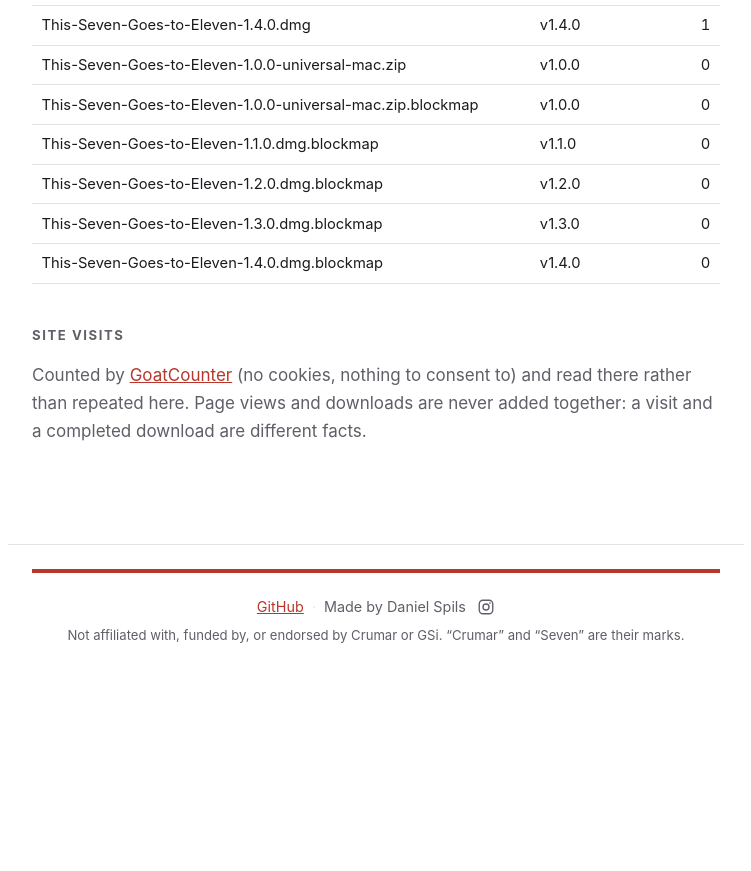
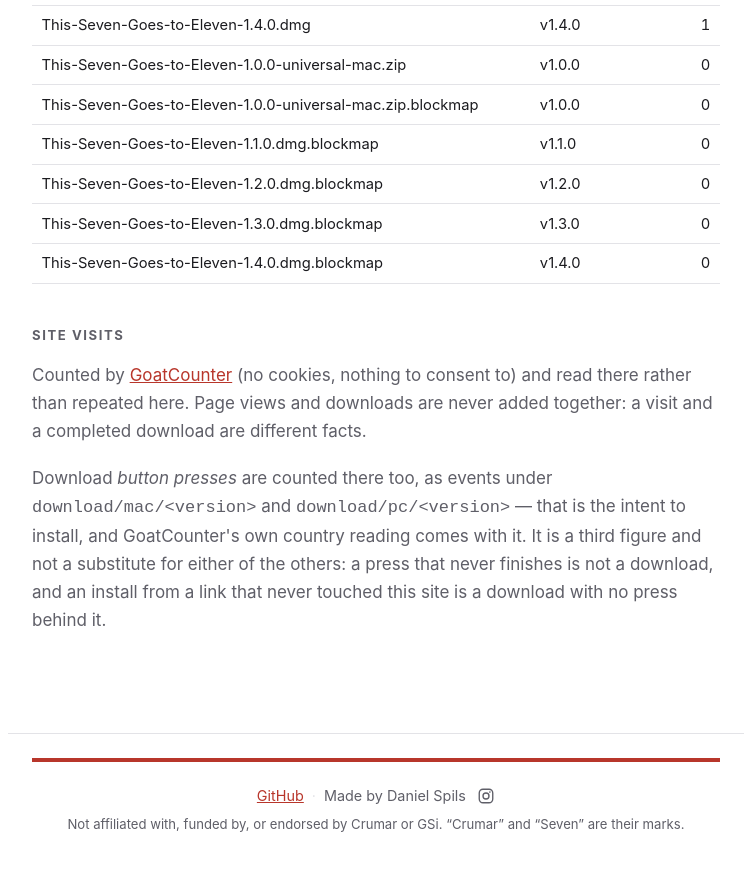
Before and after one commit to danielspils/this-seven-goes-to-eleven, a Jekyll site: the page built from docs/metrics.md, in a window 1280 px wide and 900 px high, scrolled down 1985 px. Shown: the top 871 px of the window, without its empty margins (264-1015 px from the left). Built offline with Jekyll 4.4.1, drawn with Linux system fonts in a browser that asks for light colours; comment, search, counter and statistics services are not loaded; before the commit the page ends 2696 px from its top, so only the background shows below that.

Commit message:
Count the download press, which is the half this site can see
GitHub reports a number and nothing else — never where a download came
from, and never how many people pressed a button without finishing. The
press is the only half a website can observe, and nothing was recording
it on either project.

One GoatCounter event per press, under download/mac/<version> and
download/pc/<version>. Cookieless, same script the layout already loads,
nothing new to consent to — and GoatCounter's own country reading comes
with it, which is the field JP gets from its Worker and the Seven had no
source for at all.

THE VERSION IS THE ONE THE BUTTON RESOLVED TO, not whatever is newest
when somebody reads the figures, so a press is attributed to the release
it would actually have fetched.

THREE COUNTS, NEVER ADDED TOGETHER — written into the layout beside the
tag so the next person meets the rule before the code:

  page views      somebody looked at a page
  button presses  somebody asked for an installer — the intent
  GitHub counters somebody's download completed

They will disagree, and the disagreement is the useful part: presses
that never became installs, and installs from links that never touched
this site. Summing them destroys precisely that.

IT CANNOT STAND IN FRONT OF A DOWNLOAD. The listener does not
preventDefault, does not await, and is wrapped so that a blocked, slow
or absent GoatCounter does nothing at all. The button's job is the
download; no measurement gets to interfere with it.

WHAT THIS STILL DOES NOT GIVE US, so nobody goes looking: active
installs, and which version people are actually running. A website
cannot see the app — that needs the app to say something, which means a
Worker to say it to. Left as its own decision.

Co-Authored-By: Claude Opus 5 <noreply@anthropic.com>

```diff
--- a/docs/assets/js/download.js
+++ b/docs/assets/js/download.js
@@ -52,4 +52,48 @@
       }
     })
     .catch(() => { /* the button already points at the release page */ });
+
+  // ── COUNTING THE CLICK ────────────────────────────────────────────────
+  //
+  // GitHub reports a number and nothing else — never where a download came
+  // from, and never how many people pressed a button without finishing. This
+  // records the PRESS, which is the only half this site can see.
+  //
+  // A CLICK IS NOT A DOWNLOAD, and the two are never added together. GitHub's
+  // counter is the completed transfer; this is the intent. They will disagree,
+  // and the difference is itself worth having: presses that never became
+  // installs. Same rule this site already applies to page views.
+  //
+  // GoatCounter, so it stays cookieless and there is nothing to consent to. It
+  // is the same script the layout already loads, asked to record an event
+  // rather than a page — and the country comes from GoatCounter's own reading
+  // of the request, not from anything stored on the visitor.
+  //
+  // Fire-and-forget by construction: `count` is queued and the navigation
+  // proceeds regardless. If GoatCounter is blocked, slow, or absent, this does
+  // nothing at all and the download is untouched — the button's job is the
+  // download, and no measurement may stand in front of it.
+  const platformOf = (a) =>
+    (a.classList.contains('btn-mac') || a.classList.contains('dl-mac')) ? 'mac'
+      : (a.classList.contains('btn-pc') || a.classList.contains('dl-pc')) ? 'pc'
+        : null;
+
+  for (const button of buttons) {
+    const platform = platformOf(button);
+    if (!platform) continue;
+    button.addEventListener('click', () => {
+      try {
+        if (!window.goatcounter || typeof window.goatcounter.count !== 'function') return;
+        // The version is whatever the button actually resolved to, so a click
+        // is attributed to the release it would have fetched — not to whatever
+        // is newest by the time anybody reads the figures.
+        const version = button.getAttribute('data-version') || 'unresolved';
+        window.goatcounter.count({
+          path: `download/${platform}/${version}`,
+          title: `Download ${platform} ${version}`,
+          event: true,
+        });
+      } catch { /* never let counting break a download */ }
+    });
+  }
 })();
--- a/docs/metrics.md
+++ b/docs/metrics.md
@@ -29,6 +29,14 @@ description: Usage and download figures for This Seven Goes to Eleven.
 (no cookies, nothing to consent to) and read there rather than repeated here.
 Page views and downloads are never added together: a visit and a completed
 download are different facts.</p>
+
+<p class="muted">Download <em>button presses</em> are counted there too, as
+events under <code>download/mac/&lt;version&gt;</code> and
+<code>download/pc/&lt;version&gt;</code> — that is the intent to install, and
+GoatCounter's own country reading comes with it. It is a third figure and not a
+substitute for either of the others: a press that never finishes is not a
+download, and an install from a link that never touched this site is a download
+with no press behind it.</p>
 
 <script>
 // The numbers come from docs/metrics/data.json, refreshed daily by the
```
Also changed, not shown: docs/_layouts/default.html (+12 -4 lines).
